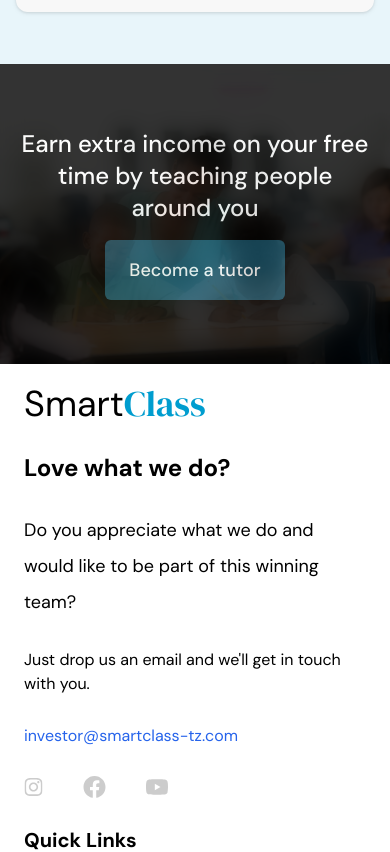
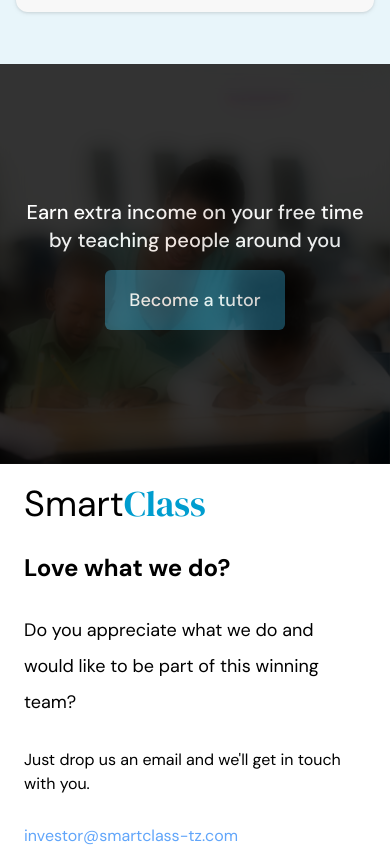
Before and after one commit to iam-dante/smartclass, a Next.js app: page /getTutor in a window 390 px wide. Shown: the part 780-1632 px from the top of the page. Built offline with nearby package versions, Linux system fonts and the light colour scheme.

Commit message:
minor fixes

```diff
--- a/components/Footer.js
+++ b/components/Footer.js
@@ -14,7 +14,7 @@
                             <h className="text-2xl md:text-3xl  font-semibold">Love what we do?</h>
                             <h className=" text-lg md:text-xl  leading-loose">Do you appreciate what we do and would like to be part of this winning team? </h>
                             <h className="text-base">Just drop us an email and we&apos;ll get in touch with you.</h>
-                            <a href = "mailto: investor@smartclass-tz.com" className="text-blue-600"> investor@smartclass-tz.com</a>
+                            <a href = "mailto: investor@smartclass-tz.com" className="text-blue-400"> investor@smartclass-tz.com</a>
                             <span className="flex flex-row space-x-10 items-center">
                                 <InstagramIcon/>
                                 <FaceBookIcon />
--- a/pages/getTutor.js
+++ b/pages/getTutor.js
@@ -166,9 +166,9 @@
 
             </div>
 
-            <div className="h-[300px] lg:h-[600px] w-full bg-fixed bg-cover bg-center  backdrop-blur-lg bg-no-repeat flex justify-center items-center" style={{backgroundImage: "url('/images/teaching.jpg')",}}>
+            <div className="h-[400px] lg:h-[600px] w-full bg-fixed bg-cover bg-center  backdrop-blur-lg bg-no-repeat flex justify-center items-center" style={{backgroundImage: "url('/images/teaching.jpg')",}}>
                 <div className=" flex justify-center items-center flex-col space-y-4 backdrop-blur-md backdrop-contrast-100 w-full h-full px-4 bg-black opacity-80">
-                    <h className="text-2xl lg:text-5xl font-medium text-center lg:w-[840px] text-white">Earn extra income on your free time by teaching people around you</h>
+                    <h className="text-xl lg:text-5xl font-medium text-center lg:w-[840px] text-white">Earn extra income on your free time by teaching people around you</h>
                     <span className="px-6 py-4 bg-cyan-900 text-lg rounded-md text-white font-medium">Become a tutor</span>
                 </div>
             </div>
```
